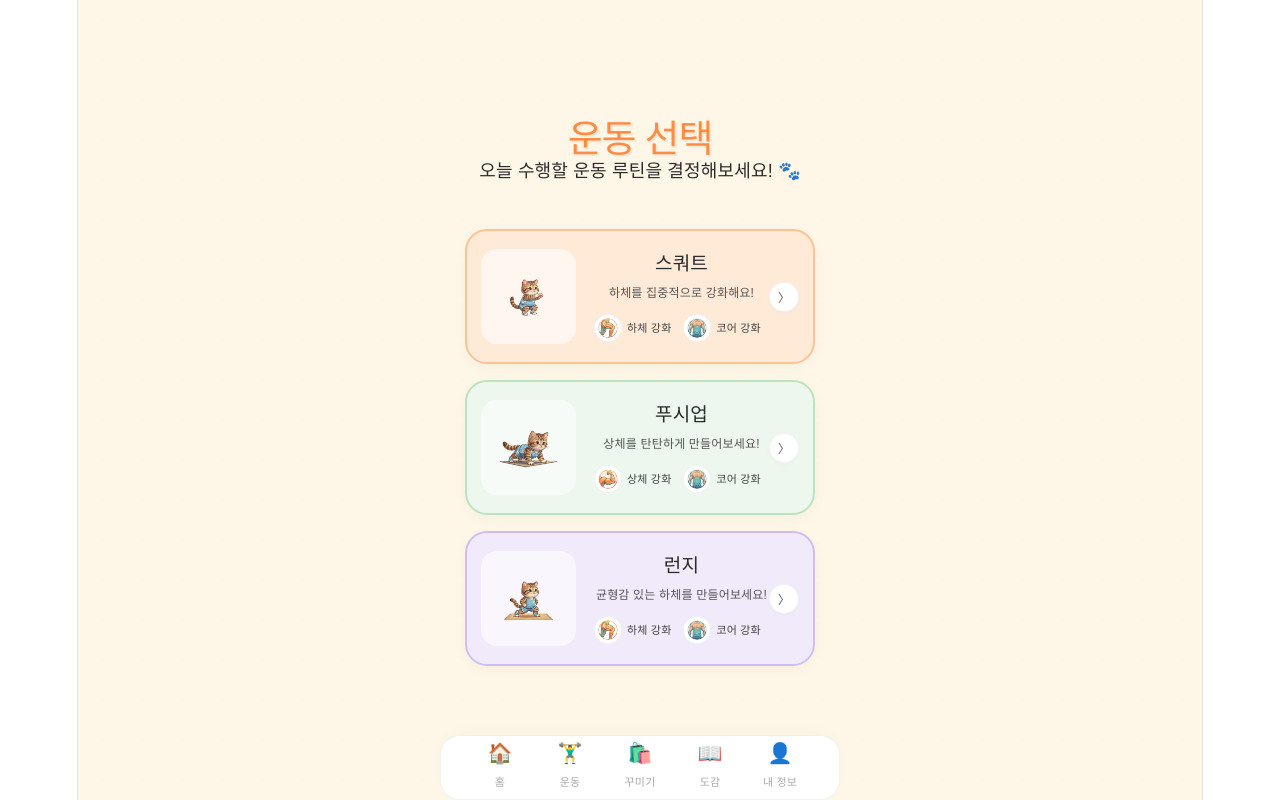
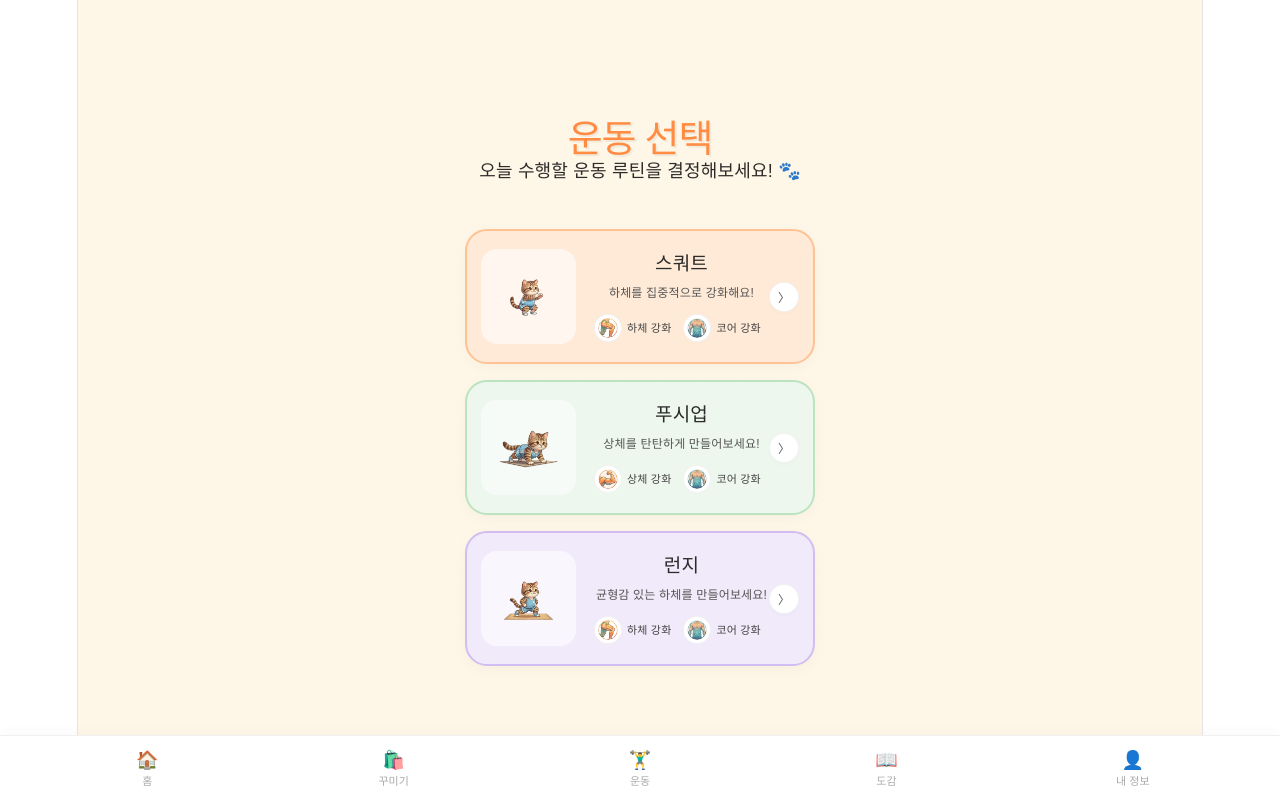
Before and after one commit to 2026-SMHRD-KDT-HealthCare-5/FitnessMeow, a React (Vite) app in the folder client/: page /exerciseselect in a window 1280 px wide. Built offline with nearby package versions, Linux system fonts and the light colour scheme.

Commit message:
setCurrentTab -> dom/ navi로 변경

```diff
--- a/client/src/App.jsx
+++ b/client/src/App.jsx
@@ -16,7 +16,7 @@ function App() {
       <Route path="/register" element={<Register />} />
 
       {/* 3. 메인 로비 홈 화면 */}
-      <Route path="/main" element={<MainLobby />} />
+      <Route path="/mainlobby" element={<MainLobby />} />
 
       {/* 4. 운동 선택 화면 개별 주소 */}
       <Route path="/exerciseselect" element={<ExerciseSelect />} />
--- a/client/src/components/MyRoom.jsx
+++ b/client/src/components/MyRoom.jsx
@@ -1,16 +1,18 @@
 import React, { useState } from "react";
+import { useLocation } from "react-router-dom";
 import Quest from "./Quest.jsx"; // 같은 폴더 안
 import "../css/MyRoom.css";
 import catImg from "../assets/eximage.png";
 import profileCatImg from "../assets/eximage.png";
 import roomBg from "../assets/room-bg.png";
 
-const MyRoom = ({ currentTab }) => {
-  // 💡 초기 자금을 0원 혹은 원하는 기본 금액으로 세팅하세요!
+const MyRoom = () => {
+
   const [userCoins, setUserCoins] = useState(0);
   const [catName, setCatName] = useState("치즈");
+  const location = useLocation();
 
-  // 💡 퀘스트 완료 시 돈을 불려주는 고마운 함수
+  // 퀘스트 완료 테스트용
   const handleReward = (amount) => {
     setUserCoins((prev) => prev + amount);
   };
@@ -21,14 +23,17 @@ const MyRoom = ({ currentTab }) => {
 
         {/* 1. 상단 헤더 영역 */}
         <div className="room-top-header">
+
+          {/*프로필: 나중에 사용자가 원하는 프로필로 수정 가능 */}
           <div className="profile-section">
             <img src={profileCatImg} alt="고양이 프로필" className="profile-avatar" />
             <span className="profile-name">{catName}</span>
           </div>
 
+
+         {/*화폐 */}
           <div className="header-right">
-            {/* 💡 실시간으로 변하는 돈이 찍힙니다 */}
-            <div className="currency-box">🍊 츄르 {userCoins}</div>
+            <div className="currency-box"> 🍊츄르 {userCoins}</div>
           </div>
         </div>
 
@@ -37,8 +42,8 @@ const MyRoom = ({ currentTab }) => {
           <img src={roomBg} alt="마이룸 배경" className="room-background-img" />
           <img src={catImg} alt="메인 고양이" className="room-main-cat" />
 
-          {/* 💡 중요: Quest 컴포넌트에 handleReward 함수를 팩스로 던져줍니다! */}
-          {currentTab === "home" && <Quest onReward={handleReward} />}
+          {/*경로*/}
+          {location.pathname === "/mainlobby" && <Quest onReward={handleReward} />}
         </div>
 
       </div>
--- a/client/src/components/Navbar.jsx
+++ b/client/src/components/Navbar.jsx
@@ -1,57 +1,36 @@
 import React from 'react';
-import '../css/Navbar.css'; // 👈 팀원분이 만든 CSS 스타일 그대로 유지
+import { useNavigate, useLocation } from 'react-router-dom';
+import '../css/Navbar.css';
 
-// 부모(MainLobby)한테 탭 상태를 받아옵니다.
-const Navbar = ({ currentTab, setCurrentTab }) => {
+//수정사항 : 기존 코드 setCurrentTab 방식은 상태만 바꿈, URL변경/뒤로 가기/새로고침 유지 불가 -> router /navigate로 변경
+
+const navItems = [
+  { key: "home",       path: "/mainlobby",  icon: "🏠",  label: "홈" },
+  { key: "shop",       path: "/shop",        icon: "🛍️", label: "꾸미기" },
+  { key: "exercise",   path: "/exercise",    icon: "🏋️‍♂️", label: "운동" },
+  { key: "collection", path: "/collection",  icon: "📖", label: "도감" },
+  { key: "info",       path: "/info",        icon: "👤", label: "내 정보" },
+];
+
+const Navbar = () => {
+  const navigate = useNavigate();
+  const location = useLocation();
+
   return (
-    <div className="footer-nav">
-
-      {/* 1. 홈 */}
-      <div
-        className={`nav-item ${currentTab === "home" ? "active" : ""}`}
-        onClick={() => setCurrentTab("home")}
-      >
-        <span>🏠</span>
-        <p>홈</p>
-      </div>
-
-      {/* 2. 운동 */}
-      <div
-        className={`nav-item ${currentTab === "exercise" ? "active" : ""}`}
-        onClick={() => setCurrentTab("exercise")}
-      >
-        <span>🏋️‍♂️</span>
-        <p>운동</p>
-      </div>
-
-      {/* 3. 꾸미기 */}
-      <div
-        className={`nav-item ${currentTab === "shop" ? "active" : ""}`}
-        onClick={() => setCurrentTab("shop")}
-      >
-        <span>🛍️</span>
-        <p>꾸미기</p>
-      </div>
-
-      {/* 4. 도감 */}
-      <div
-        className={`nav-item ${currentTab === "dogam" ? "active" : ""}`}
-        onClick={() => setCurrentTab("dogam")}
-      >
-        <span>📖</span>
-        <p>도감</p>
-      </div>
-
-      {/* 5. 내 정보 */}
-      <div
-        className={`nav-item ${currentTab === "info" ? "active" : ""}`}
-        onClick={() => setCurrentTab("info")}
-      >
-        <span>👤</span>
-        <p>내 정보</p>
-      </div>
-
-    </div>
+    <nav className="footer-nav">
+      {navItems.map((item) => (
+        <button
+          key={item.key}
+          type="button"
+          className={`nav-item ${location.pathname === item.path ? 'active' : ''}`}
+          onClick={() => navigate(item.path)}
+          aria-label={item.label}
+        >
+          <span aria-hidden="true">{item.icon}</span>
+          <p>{item.label}</p>
+        </button>
+      ))}
+    </nav>
   );
 };
 
--- a/client/src/css/Navbar.css
+++ b/client/src/css/Navbar.css
@@ -1,50 +1,6 @@
-/* 💡 하단 네비게이션 메뉴바 (화면 왜곡 완벽 방지 버전) */
-.footer-nav {
-  position: fixed;
-  bottom: 16px;              /* 바닥에서 살짝 띄운 귀여운 플로팅 스타일 */
-
-  /* ⭐️ 정중앙 정렬 절대 공식으로 수정 */
-  left: 0;
-  right: 0;
-  margin: 0 auto;            /* left:0, right:0 설정 후 margin: auto를 주면 부모 상관없이 무조건 화면 중앙에 옵니다 */
-
-  width: 90%;                /* 모바일 액정 양옆 여백 배치 */
-  max-width: 400px;          /* 다른 페이지들과 이질감 없는 예쁜 가로폭 고정 */
-  height: 65px;
-
-  background: #ffffff;
-  display: flex;
-  justify-content: space-around; /* 아이템들을 균등하게 배분 */
-  align-items: center;
-  padding: 8px 12px;
-
-  border-radius: 20px;       /* 둥글둥글 귀여운 모서리 */
-  border: 1px solid rgba(0, 0, 0, 0.05);
-  box-shadow: 0 8px 24px rgba(0, 0, 0, 0.06);
-  z-index: 9999;             /* 그 어떤 요소보다 무조건 맨 위에 노출 */
-  box-sizing: border-box;
+.nav-item {
+  border: none;
+  background: none;
+  cursor: pointer;
+  font-family: inherit;
 }
-
-/* 개별 아이템 스타일 */
-.nav-item {
-  text-align: center;
-  color: #aaaaaa;
-  cursor: pointer;
-  flex: 1;
-  transition: all 0.2s ease;
-}
-
-.nav-item span {
-  font-size: 20px;
-}
-
-.nav-item p {
-  font-size: 11px;
-  margin-top: 2px;
-  font-weight: bold;
-}
-
-/* 활성화 메뉴 주황색 불 켜기 */
-.nav-item.active {
-  color: #ff8c42;
-}
--- a/client/src/pages/Login.jsx
+++ b/client/src/pages/Login.jsx
@@ -29,7 +29,7 @@ const Login = () => {
       }
 
       // 로그인 성공 후 메인 페이지로 이동
-       navigate('/main');
+       navigate('/mainlobby');
 
     } catch (err) {
       setError('서버에 연결할 수 없어요.');
--- a/client/src/pages/MainLobby.jsx
+++ b/client/src/pages/MainLobby.jsx
@@ -1,7 +1,9 @@
 import React, { useState } from "react";
 import MyRoom from "../components/MyRoom.jsx";
 import ExerciseSelect from "./ExerciseSelect.jsx";
-// ⭐️ 1. 컴포넌트 폴더에 있는 진짜 네비게이션 바 가져오기 (파일명에 맞게 수정하세요!)
+//import Shop from "./Shop.jsx";           // 주석 해제 시 필요
+///import Collection from "./Collection.jsx";
+//import MyInfo from "./MyInfo.jsx";
 import Navbar from "../components/Navbar.jsx";
 import "../App.css";
 
@@ -10,21 +12,15 @@ const MainLobby = () => {
 
   return (
     <div className="app-layout">
-
-      {/* 🔄 1. 상단 메인 콘텐츠 영역 */}
       <div className="main-content">
-        {currentTab === "home" && <MyRoom currentTab={currentTab} />}
-        {currentTab === "exercise" && <ExerciseSelect />}
-
-        {/* {currentTab === "shop" && <Shop />} */}
-        {currentTab === "dogam" && <Dogam />}
-        {currentTab === "info" && <MyInfo />}
+        {currentTab === "home"       && <MyRoom />}
+        {currentTab === "exercise"   && <ExerciseSelect />}
+        {/*currentTab === "shop"       && <Shop />*/}
+        {/*currentTab === "collection" && <Collection />*/}
+        {/*currentTab === "info"       && <MyInfo />*/}
       </div>
 
-      {/* 📱 2. 지저분한 HTML 다 지우고, 진짜 컴포넌트 한 줄로 조립하기 */}
-      {/* 💡 탭 상태(currentTab)와 상태변경함수(setCurrentTab)를 넘겨줍니다. */}
       <Navbar currentTab={currentTab} setCurrentTab={setCurrentTab} />
-
     </div>
   );
 };
```
